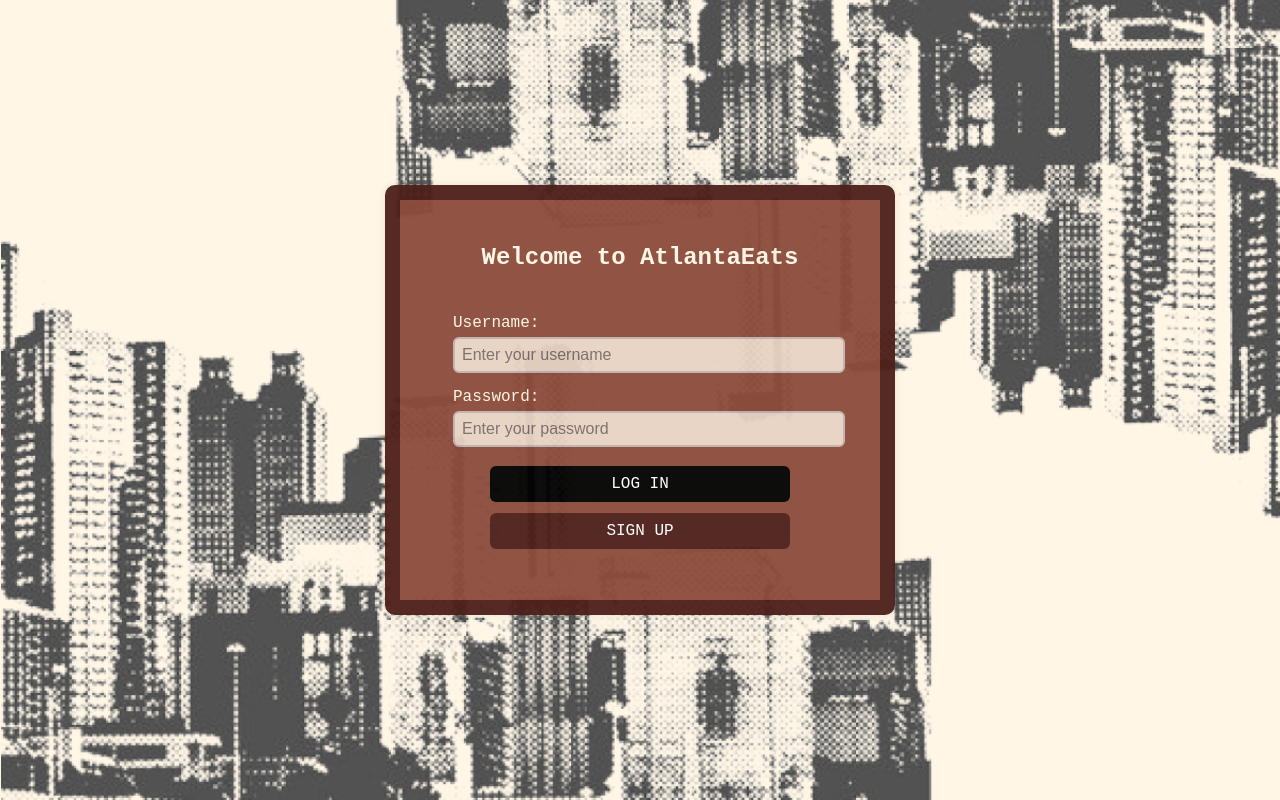
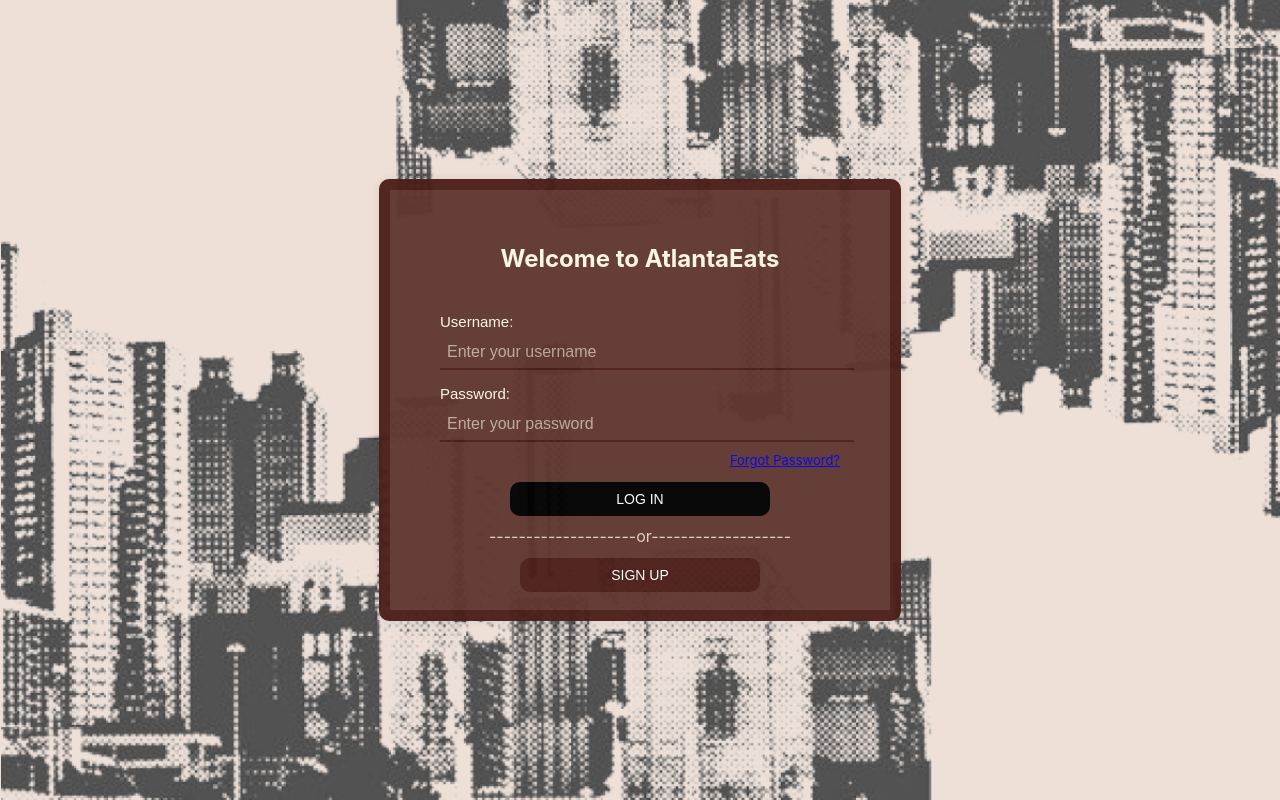
Before and after one commit to Rethikaamb/AtlantaFoodFinderProject, a Django app: template templates/home/index.html in a window 1280 px wide. Run offline with Django 3.2, Linux system fonts and the light colour scheme; the template is opened without the code that fills it, so the values that code supplies are empty.

Commit message:
Forgot to push 9/27

```diff
--- a/static/css/styles.css
+++ b/static/css/styles.css
@@ -1,9 +1,7 @@
 /* General Page Styles */
 body {
-    font-family: "Courier New";
-
-    background-color: #FFF6E5;
-
+   font-family: "Inter", sans-serif;
+    background-color: #EEE0D7;
     background-image:
         url("images/imageone23400.png"),
         url("images/Atlanta_Poster__Atlanta_Georgia_Print__Atlanta_GA_Skyline_Wall_Art_cityscape__Atlanta_photography_Minimalist_Custom_City_Print_by_Artica-removebg-preview 2.png");
@@ -13,6 +11,7 @@ body {
     background-repeat: no-repeat, no-repeat; /* First image does not repeat, second image repeats */
     background-position: .4% 100%, 100% 0%; /* Set positions for each image */
 
+
     margin: 0;
     padding: 0;
     display: flex;
@@ -21,62 +20,89 @@ body {
     height: 100vh;
 }
 
+.login-form label {
+    display: block;             /* Make the labels block elements */
+    font-weight: lighter;       /* Light font weight */
+    margin-bottom: 5px;         /* Space below the label */
+    color: #FFF6E5;             /* Label text color */
+   font-family: "Montserrat", sans-serif;
+    font-size: 15px;            /* Adjust font size */
+    text-align: left;           /* Align the text to the left */
+}
 
 
+/* Styling for input fields to appear as lines */
+.login-input {
+    width: 100%;                /* Full width */
+    padding: 7px;               /* Padding inside the input */
+    margin-top: 1px;            /* Space above the input */
 
-/* Container for the login form */
-.login-form {
-    padding:13px;              /* Padding around the form */
-    border-radius: 8px;         /* Rounded corners */
-    max-width: 400px;           /* Max width of the form */
-    margin:-10px auto;               /* Center the form */
+    margin-bottom: 15px;        /* Space below the input */
+    background-color: transparent;  /* Transparent background */
+    border: none;               /* Remove border */
+    border-bottom: 2px solid #4D1F1A; /* Add only a bottom border to create the line */
+    font-size: 16px;            /* Larger font size */
+    font-family: "Montserrat", sans-serif;
+    color: #FFF6E5;               /* Text color */
 }
 
-/* Styling for labels */
-.login-form label {
-    font-weight: lighter;          /* Bold text for labels */
-    margin-top: 0px;          /* Space above labels */
-    margin-right: 300px;
-    color: #FFF6E5;
-    font-family: "Courier New";
+.login-input::placeholder {
+    color: #FFF6E5;             /* Placeholder text color */
+    font-size: 16px;
+    opacity: 0.6;               /* Slight transparency for the placeholder */
 
 
 }
-/* Styling for input fields */
-.login-input {
-    width: 100%;                /* Full width */
-    padding: 7px;             /* Padding inside the input */
-    margin-top: 5px;           /* Space above the input */
-    margin-bottom: 15px;       /* Space below the input */
-    background-color: #FFF6E5;   /* Change background color (light grey) */
-    opacity: 80%; /* Makes the entire container, including text, 80% opaque */
 
-    border: 2px solid #ccc;    /* Light grey border */
-    border-radius: 6px;        /* Rounded corners */
-    font-size: 16px;           /* Larger font size */
+/* Add focus effect for the input fields */
+.login-input:focus {
+    outline: none;              /* Remove the default outline */
+    color: #FFF6E5;
+    border-bottom: 2px solid #FFF6E5; /* Change border color on focus */
 }
+
 
 .login-button {
     background-color: black; /* Green background */
     color: white;              /* White text */
     border: none;              /* No border */
 
-    width: 80%;
+    margin-top: -10px;
+    margin-bottom: 10px;
+    width: 65%;
     padding: 9px 10px;       /* Some padding */
     text-align: center;        /* Centered text */
     text-decoration: none;     /* No underline */
     display: inline-block;     /* Display as inline-block */
-    font-size: 16px;          /* Larger text */
-    margin: 4px 2px;          /* Small margin */
+    font-size: 14px;          /* Larger text */
     cursor: pointer;           /* Pointer cursor on hover */
-    border-radius: 6px;       /* Rounded corners */
-    font-family: "Courier New";
+    border-radius: 10px;       /* Rounded corners */
+   font-family: "Montserrat", sans-serif;
+
 
 }
 
+h9{
+    color: #FFF6E5;
+    opacity: .8;
+}
+
+
 .login-button:hover {
-    background-color: #4D1F1A; /* Darker green on hover */
+    background-color: #FFF6E5; /* Darker green on hover */
+    color: black;             /* Change text color on hover (gold in this case) */
+
 }
+
+p {
+    text-align: right; /* Center align */
+    margin-left: 10px;
+    font-size: 13px; /* Font size */
+    margin-top: -5px;
+    margin-bottom: 20px;
+    color: black;
+}
+
 
 /* Alert Messages */
 .alert {
@@ -109,14 +135,15 @@ body {
 button {
     border: none;              /* No border */
     background-color: #4D1F1A; /* Green background */
-    width: 75%;
+    width: 60%;
     text-align: center;        /* Centered text */
     text-decoration: none;     /* No underline */
     display: inline-block;     /* Display as inline-block */
-    font-size: 16px;          /* Larger text */
+    font-size: 14px;          /* Larger text */
     margin: 4px 2px;          /* Small margin */
     cursor: pointer;           /* Pointer cursor on hover */
-    border-radius: 6px;       /* Rounded corners */
+    margin-top: 3%;
+    border-radius: 10px;       /* Rounded corners */
     text-align: center;
     text-transform: uppercase;
     transition: background-color 0.3s ease;
@@ -129,25 +156,28 @@ button a {
     height: 100%; /* Ensure it takes up the full height of the button */
     color: white;
     text-decoration: none;
+
     padding: 8px 0; /* Optional, to make the text align well vertically */
-    font-family: "Courier New";
+   font-family: "Montserrat", sans-serif;
+}
+button:hover a {
+    color: black;  /* Change text color to gold (or any color you prefer) */
 }
 
 button:hover {
-    background-color: black; /* Darker shade on hover */
+    background-color: #FFF6E5; /* Darker shade on hover */
 }
 
 /* Centering the form content */
 .container {
-    background: #8C4B3C;
-    padding: 40px;
-    opacity: 95%; /* Makes the entire container, including text, 80% opaque */
+    background: #5F3830;
+    padding: 50px;
+
+    opacity: 96%; /* Makes the entire container, including text, 80% opaque */
     border-radius: 10px;
     box-shadow: 0 0 10px rgba(0, 0, 0, 0.1);
-
     /* Adding a darker border */
-    border: 15px solid #4D1F1A; /* Darker shade of the background color */
-
+    border: 11px solid #4D1F1A; /* Darker shade of the background color */
     max-width: 400px;
     width: 100%;
     height: 40%;
@@ -160,13 +190,13 @@ h3.welcome {
     margin-bottom: 20px;
     font-size: 24px;
 
-    font-weight: bolder;
+    font-weight: bold;
     color: #FFF6E5;
     position: relative;
     top: -20px; /* Move it up a bit */
 }
 
-/* Specific button styles */
+
 
 
 /* Responsive design for mobile screens */
--- a/templates/home/index.html
+++ b/templates/home/index.html
@@ -31,6 +31,7 @@
         {% else %}
         <!-- Login Form on the Main Page -->
         <h3> </h3>
+
         <form action="/login" method="post" class="login-form">  <!-- Added class for styling -->
             {% csrf_token %}
             <label for="username">Username:</label>
@@ -39,11 +40,14 @@
             <label for="pass1">Password:</label>
             <input type="password" id="pass1" name="pass1" placeholder="Enter your password" required class="login-input">  <!-- Added class -->
             <br>
+            <p class="para-2"><a href= "{% url "forgotpassword" %}" >Forgot Password?</a></p>
+
             <button type="submit" class="login-button">Log In</button>  <!-- Added class -->
         </form>
-
+            <h9>--------------------or-------------------</h9>
         <!-- Sign Up Button -->
         <button class="signup-button"><a href="{% url 'signup' %}">Sign Up</a></button>
+
         {% endif %}
     </div>
 </body>
```
Also changed, not shown: static/css/signup.css (+43 -2 lines), templates/home/login.html (+5 -3 lines), db.sqlite3.
